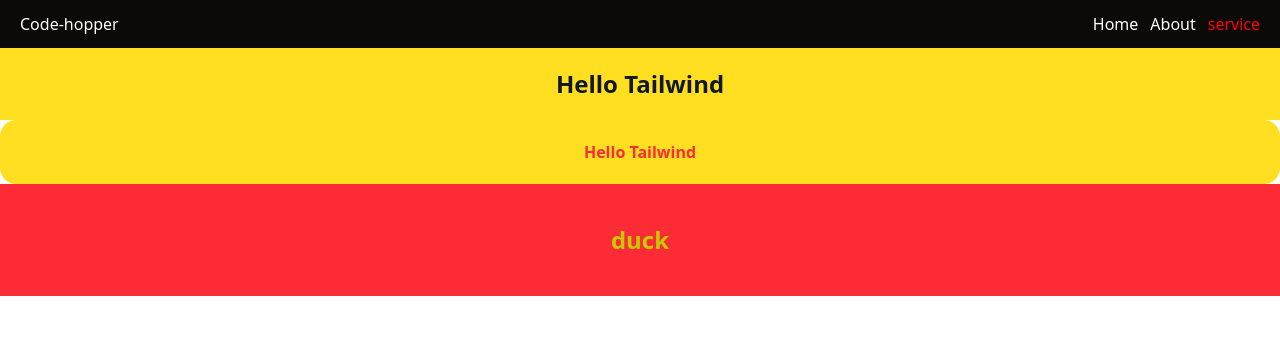
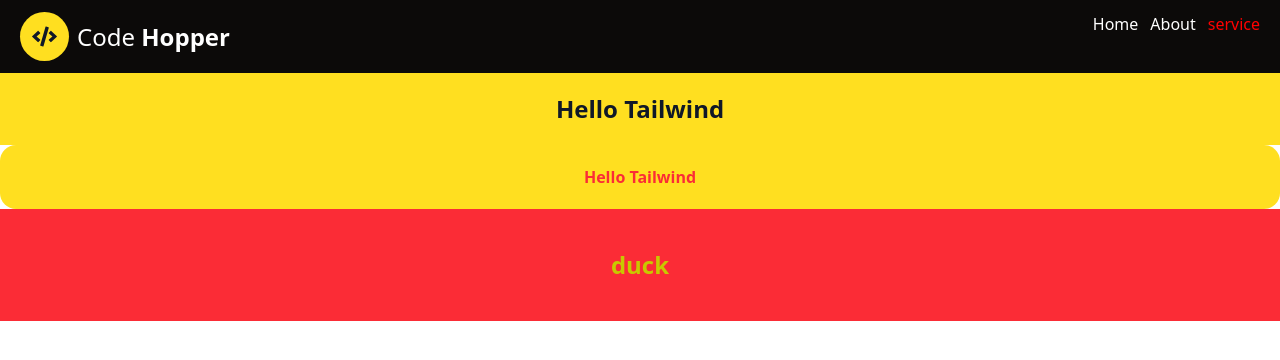
Before and after one commit to Code-Hopper/nx-code-hopper-portfolio, a Next.js app: page / in a window 1280 px wide. Shown: the top 360 px of the page. Built offline with nearby package versions, Linux system fonts and the light colour scheme.

Commit message:
components, icons and style setup

```diff
--- a/package.json
+++ b/package.json
@@ -12,6 +12,7 @@
     "next": "15.2.2",
     "react": "^19.0.0",
     "react-dom": "^19.0.0",
+    "react-icons": "^5.5.0",
     "sass": "^1.85.1"
   },
   "devDependencies": {
--- a/src/app/layout.js
+++ b/src/app/layout.js
@@ -1,7 +1,7 @@
 import "./globals.css";
 
 // custom css for client
-import "./styles/index.scss"
+import "../styles/index.scss"
 
 import Header from "@/components/includes/header";
 
--- a/src/components/includes/header.jsx
+++ b/src/components/includes/header.jsx
@@ -1,11 +1,20 @@
 import React from 'react'
+
+import { FaCode } from "react-icons/fa"
 
 const Header = () => {
     return (
         <>
             <header id='header'>
                 <nav className='flex bg-stone-950 text-white px-5 py-3'>
-                    <span>Code-hopper</span>
+                    <div className='flex items-center gap-2'>
+                        <div className='bg-yellow-300 inline-block p-3 rounded-full'>
+                            <FaCode size={"25px"} className='text-gray-900' />
+                        </div>
+                        <span className='text-2xl'>
+                            Code <span className='font-extrabold'>Hopper</span>
+                        </span>
+                    </div>
                     <ul className='ms-auto flex gap-3'>
                         <li>Home</li>
                         <li>About</li>
```
Also changed, not shown: src/styles/index.scss (renamed from src/app/styles/index.scss), 1 other file (tests, documents, lock files or other folders).
